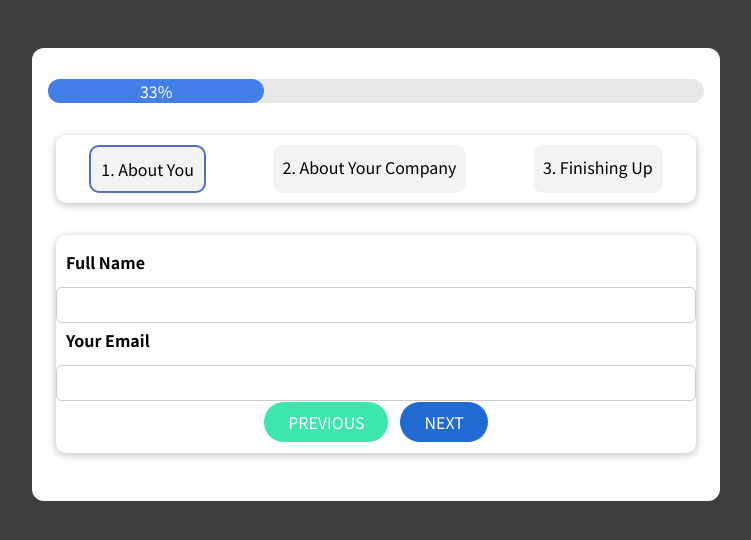
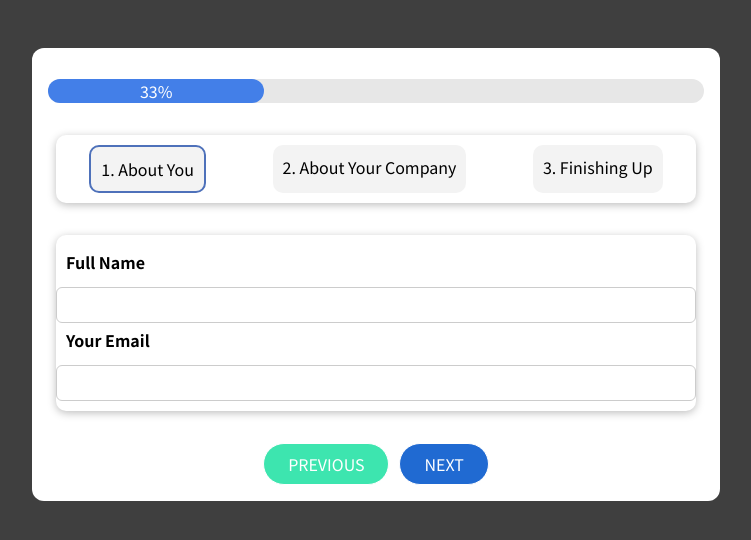
Before and after one commit to aanhlle/react-training-form, a React (Create React App) app: page / in a window 1280 px wide. Shown: the top 540 px of the page, without its empty margins (264-1015 px from the left). Built offline with nearby package versions, Linux system fonts and the light colour scheme.

Commit message:
validation formik + yup

```diff
--- a/src/components/Form/Form.js
+++ b/src/components/Form/Form.js
@@ -1,8 +1,7 @@
-import styles from "./Form.module.css";
 import ProgressBar from "./ProgressBar";
 import Steps from "./Steps";
 import InputForm from "./InputForm";
-import Button from "../UI/Button";
+
 import React from "react";
 
 const Form = (props) => {
@@ -11,7 +10,6 @@ const Form = (props) => {
       <ProgressBar />
       <Steps />
       <InputForm />
-
     </>
   );
 };
--- a/src/components/Form/InputForm.js
+++ b/src/components/Form/InputForm.js
@@ -1,39 +1,60 @@
 import styles from "./InputForm.module.css";
 import Card from "../UI/Card";
-import {Formik, Form, Field} from 'formik'
-import * as Yup from 'yup'
-import Button from '../UI/Button'
+import { Formik, Form, Field, ErrorMessage } from "formik";
+import * as Yup from "yup";
+import Button from "../UI/Button";
+import { useState } from "react";
 
-const Page1 = () => {
+const StepOne = () => {
   return (
     <>
+      <Card>
+        <label htmlFor="name">Full Name</label>
+        <Field name="name" type="text" />
+        <ErrorMessage name="name" />
+        <label htmlFor="email">Your Email</label>
+        <Field name="email" type="email" />
+        <ErrorMessage name="email" />
+      </Card>
+    </>
+  );
+};
 
-      <label htmlFor="name">Full Name</label>
-        <Field name='name' type='text'/>
-        <label htmlFor="email">Your Email</label>
-        <Field name='email' type='email'/>
+const stepOneValidSchema = Yup.object({
+  name: Yup.string()
+    .max(30, "Must be 30 characters or less")
+    .required("Required"),
 
-    </>
-  )
-}
+  email: Yup.string().email("Invalid email address").required("Required"),
+});
 
-const Page2 = () => {
+const StepTwo = () => {
   return (
     <>
+      <Card>
+        <label htmlFor="companyName">Your Company Name</label>
+        <Field name="companyName" type="text" />
+        <ErrorMessage name="companyName" />
+        <label htmlFor="numberOfEmployees">Number of Employees</label>
+        <Field name="numberOfEmployees" />
+        <ErrorMessage name="numberOfEmployees" />
+      </Card>
+    </>
+  );
+};
 
-        <label htmlFor="companyName">Your Company Name</label>
-          <Field name='companyName' type='text'/>
-          <label htmlFor="numberOfEmployees">Number of Employees</label>
-          <Field name='numberOfEmployees' type='number'/>
+const stepTwoValidSchema = Yup.object({
+  companyName: Yup.string().required("Required"),
+  numberOfEmployees: Yup.number()
+    .typeError("Should be a valid value")
+    .required("Required")
+    .label("Number of Employees"),
+});
 
-    </>
-  )
-}
-
-const Page3 = () => {
+const StepThree = () => {
   return (
     <>
-
+      <Card>
         <label for="places">From where did you hear about us?</label>
         <select id="places">
           <option>Facebook</option>
@@ -41,35 +62,62 @@ const Page3 = () => {
           <option>Friends</option>
           <option>Email marketing</option>
         </select>
-          <Field name='termsAgree' type="checkbox"/>
+        <Field name="termsAgree" type="checkbox" />
         <label HTMLfor="termsAgree">I accept terms & conditions</label>
+      </Card>
+    </>
+  );
+};
 
-    </>
-  )
-}
+const pages = [<StepOne />, <StepTwo />, <StepThree />];
+const schemas = [stepOneValidSchema, stepTwoValidSchema];
 
 const InputForm = (props) => {
+  const [step, setStep] = useState(0);
+
+  const handleNext = () => {
+    setStep((prev) => prev + 1);
+  };
+
+  const handlePrev = () => {
+    setStep((prev) => prev - 1);
+  };
+
+  const handleReset = (e, { resetForm }) => {
+    setStep(0);
+    resetForm();
+  };
 
   return (
-    <Card>
-      <Formik initialValues ={{
-        name: '',
-        email: '',
-        companyName: '',
-        numberOfEmployees: 0,
-        termsAgree: false
-      }} onSubmit={(e)=>{console.log(e)}}>
-        <Form>
-        <Page1/>
+    <Formik
+      validationSchema={schemas[step]}
+      initialValues={{
+        name: "",
+        email: "",
+        companyName: "",
+        numberOfEmployees: "",
+        termsAgree: false,
+      }}
+      onSubmit={handleReset}
+    >
+      <Form className={styles["form-control"]}>
+        {pages[step]}
         <div className={styles["button-container"]}>
-        <Button className={styles["button-prev"]}>PREVIOUS</Button>
-        <Button className={styles["button-next"]}>NEXT</Button>
+          {step < pages.length - 1 ? (
+            <>
+              <Button className={styles["button-prev"]} onClick={handlePrev}>
+                PREVIOUS
+              </Button>
+              <Button className={styles["button-next"]} onClick={handleNext}>
+                NEXT
+              </Button>
+            </>
+          ) : (
+            <Button type="submit">RESET</Button>
+          )}
         </div>
       </Form>
-
-
     </Formik>
-    </Card>
   );
 };
 
--- a/src/components/Form/InputForm.module.css
+++ b/src/components/Form/InputForm.module.css
@@ -1,8 +1,4 @@
 .form-control {
-  display: flex;
-  flex-direction: column;
-  justify-content: space-around;
-  margin: 0 10px;
   text-align: left;
 }
 
```
Also changed, not shown: 2 other files (tests, documents, lock files or other folders). Lines whose indentation alone changed are shown as unchanged.
